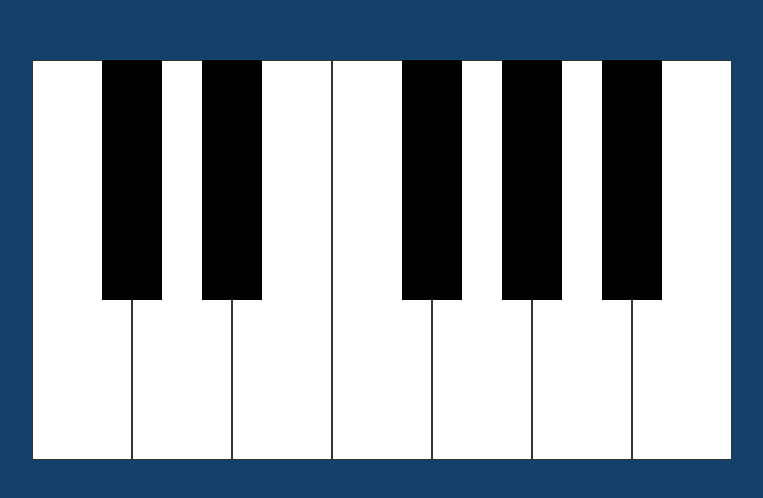
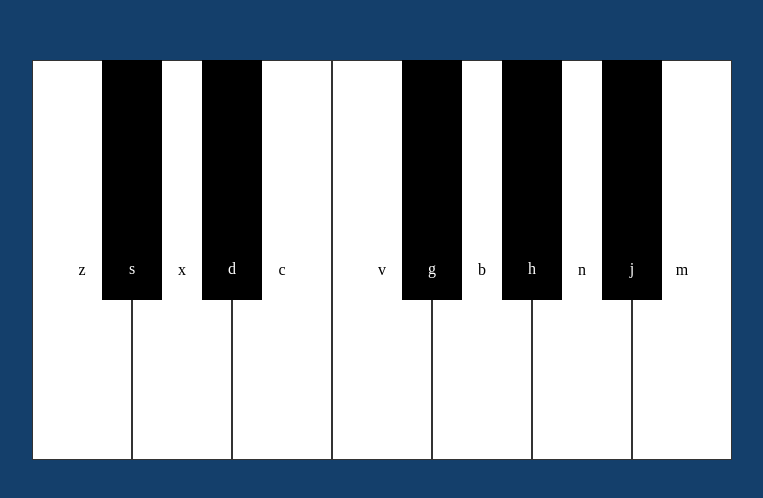
Before and after one commit to ASaquilabon/Midi-Piano, a plain HTML site: page index.html in a window 1280 px wide. Shown: the part 140-638 px from the top of the page, without its empty margins (258-1021 px from the left). Drawn offline with Linux system fonts and the light colour scheme.

Commit message:
added key-letters and css

```diff
--- a/index.html
+++ b/index.html
@@ -7,18 +7,18 @@
 </head>
 <body>
   <div class="piano">
-    <div data-note="C" class="key white"></div>
-    <div data-note="Db" class="key black"></div>
-    <div data-note="D" class="key white"></div>
-    <div data-note="Eb" class="key black"></div>
-    <div data-note="E" class="key white"></div>
-    <div data-note="F" class="key white"></div>
-    <div data-note="Gb" class="key black"></div>
-    <div data-note="G" class="key white"></div>
-    <div data-note="Ab" class="key black"></div>
-    <div data-note="A" class="key white"></div>
-    <div data-note="Bb" class="key black"></div>
-    <div data-note="B" class="key white"></div>
+    <div data-note="C" class="key white"><p class="key-letter">z</p></div>
+    <div data-note="Db" class="key black"><p class="key-letter">s</p></div>
+    <div data-note="D" class="key white"><p class="key-letter">x</p></div>
+    <div data-note="Eb" class="key black"><p class="key-letter">d</p></div>
+    <div data-note="E" class="key white"><p class="key-letter">c</p></div>
+    <div data-note="F" class="key white"><p class="key-letter">v</p></div>
+    <div data-note="Gb" class="key black"><p class="key-letter">g</p></div>
+    <div data-note="G" class="key white"><p class="key-letter">b</p></div>
+    <div data-note="Ab" class="key black"><p class="key-letter">h</p></div>
+    <div data-note="A" class="key white"><p class="key-letter">n</p></div>
+    <div data-note="Bb" class="key black"><p class="key-letter">j</p></div>
+    <div data-note="B" class="key white"><p class="key-letter">m</p></div>
   </div>
 </body>
 </html>
--- a/styles.css
+++ b/styles.css
@@ -9,6 +9,8 @@
     display: flex;
     justify-content: center;
     align-items: center;
+    text-align: center;
+
   }
 
   .piano {
@@ -19,7 +21,9 @@
     height: calc(var(--width) * 4);
     width: var(--width);
   }
-
+  .key-letter {
+      margin-top: 200px;
+  }
   .white {
     --width: 100px;
     background-color: white;
@@ -36,6 +40,7 @@
     margin-left: calc(var(--width) / -2);
     margin-right: calc(var(--width) / -2);
     z-index: 2;
+    color: white;
   }
 
   .black.active {
```
